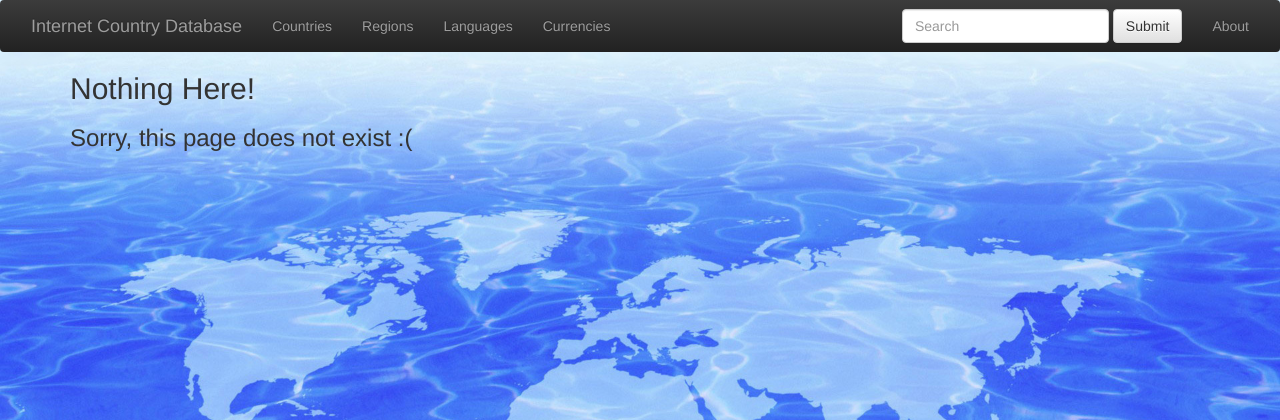
After one commit to asterales/cs373-idb, a Flask app: template app/templates/nopage.html in a window 1280 px wide. The commit adds this page. Shown: the top 420 px of the page. Run offline with Flask 2, Linux system fonts and the light colour scheme; the template is opened without the code that fills it, so the values that code supplies are empty; some libraries are stand-ins or nearby versions.

Commit message:
updated country attributes and base.html

```diff
--- a/app/templates/base.html
+++ b/app/templates/base.html
@@ -6,7 +6,7 @@
     <!-- css -->
     <link rel="stylesheet" type="text/css" href="https://maxcdn.bootstrapcdn.com/bootstrap/3.3.6/css/bootstrap.min.css"/>
     <link rel="stylesheet" href="https://maxcdn.bootstrapcdn.com/bootstrap/3.3.6/css/bootstrap-theme.min.css"/>
-    <link rel="stylesheet" type="text/css" href="static/css/style.css">
+    <link rel="stylesheet" type="text/css" href="{{ url_for('static', filename='css/style.css')}}">
     <!-- jQuery (necessary for Bootstrap's JavaScript plugins) -->
     <script src="https://ajax.googleapis.com/ajax/libs/jquery/1.11.3/jquery.min.js"></script>
     <!-- js -->
@@ -38,7 +38,7 @@
             <li><a href="/currencies">Currencies</a></li>
           </ul>
           <ul class="nav navbar-nav navbar-right">
-            <li><a href="about">About</a></li>
+            <li><a href="/about">About</a></li>
           </ul>
           <form class="navbar-form navbar-right" role="search">
             <div class="form-group">
--- /dev/null
+++ b/app/templates/nopage.html
@@ -0,0 +1,14 @@
+{% extends "base.html" %}
+
+{% block title %}
+	Page Not Found
+{% endblock %}
+
+{% block content %}
+	<h2>Nothing Here!</h2>
+
+	<div>
+		<h3>Sorry, this page does not exist :(</h3>
+	</div>
+
+{% endblock %}
```
